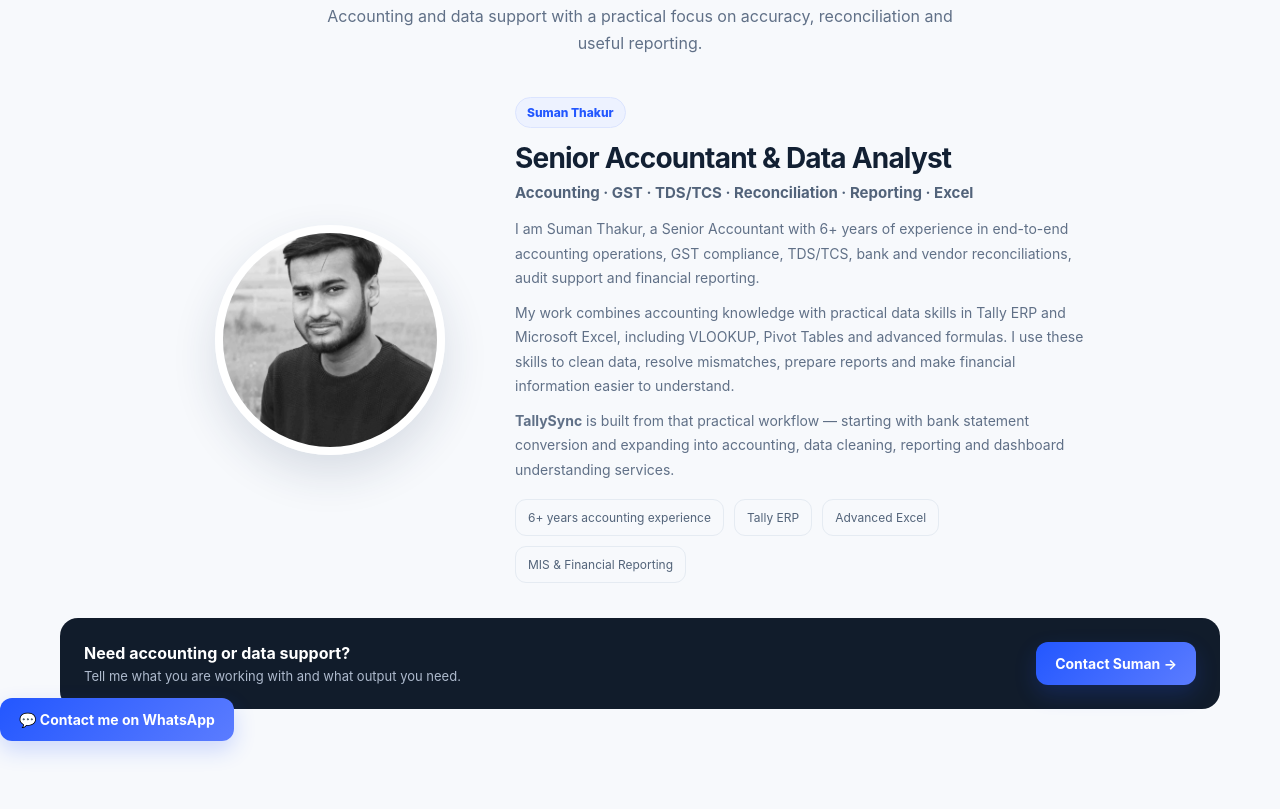
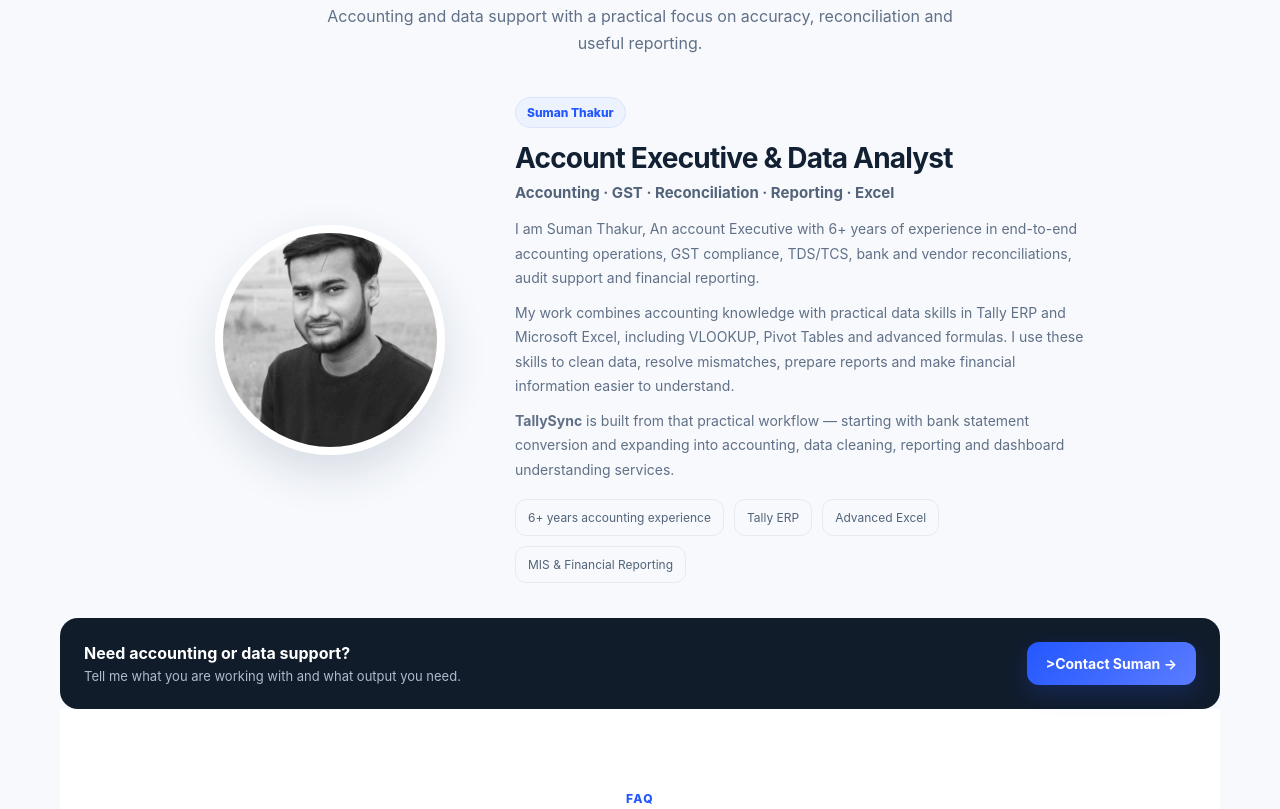
Before and after one commit to Sumanthakur8/TallySync, a plain HTML site: page index.html in a window 1280 px wide. Shown: the part 4531-5340 px from the top of the page. Drawn offline with Linux system fonts and the light colour scheme.

Commit message:
Revise profile details and contact information
Updated job title and description for Suman Thakur. Adjusted contact link for WhatsApp.

```diff
--- a/index.html
+++ b/index.html
@@ -153,16 +153,15 @@
     <div><img class="profile-photo" src="suman-thakur.jpg" alt="Suman Thakur, Data Analyst and Senior Accountant"></div>
     <div class="about-copy">
       <div class="about-tag">Suman Thakur</div>
-      <h3>Senior Accountant & Data Analyst</h3>
-      <div class="about-role">Accounting · GST · TDS/TCS · Reconciliation · Reporting · Excel</div>
-      <p>I am Suman Thakur, a Senior Accountant with 6+ years of experience in end-to-end accounting operations, GST compliance, TDS/TCS, bank and vendor reconciliations, audit support and financial reporting.</p>
+      <h3>Account Executive & Data Analyst</h3>
+      <div class="about-role">Accounting · GST · Reconciliation · Reporting · Excel</div>
+      <p>I am Suman Thakur, An account Executive with 6+ years of experience in end-to-end accounting operations, GST compliance, TDS/TCS, bank and vendor reconciliations, audit support and financial reporting.</p>
       <p>My work combines accounting knowledge with practical data skills in Tally ERP and Microsoft Excel, including VLOOKUP, Pivot Tables and advanced formulas. I use these skills to clean data, resolve mismatches, prepare reports and make financial information easier to understand.</p>
       <p><strong>TallySync</strong> is built from that practical workflow — starting with bank statement conversion and expanding into accounting, data cleaning, reporting and dashboard understanding services.</p>
       <div class="about-stats"><span class="about-stat">6+ years accounting experience</span><span class="about-stat">Tally ERP</span><span class="about-stat">Advanced Excel</span><span class="about-stat">MIS & Financial Reporting</span></div>
     </div>
   </div>
-  <div class="contact-box"><div><strong>Need accounting or data support?</strong><p>Tell me what you are working with and what output you need.</p></div><a class="btn primary" href="mailto:sumanthakur9661@gmail.com">Contact Suman →</a></div>
-</div><a class="btn primary about-contact" href="https://wa.me/919661905883" target="_blank" rel="noopener">💬 Contact me on WhatsApp</a></section>
+  <div class="contact-box"><div><strong>Need accounting or data support?</strong><p>Tell me what you are working with and what output you need.</p></div><a class="btn primary" href="https://wa.me/919661905883" target="_blank" rel="noopener">>Contact Suman →</a></div>
 
 <section id="faq" class="section white"><div class="container"><div class="center"><div class="kicker">FAQ</div><h2>Questions, answered.</h2></div><div class="faq">
 <details open><summary>What kind of PDF should I upload?</summary><p>Use a bank-generated digital PDF downloaded from internet banking, a banking app, or email. Scanned image-only statements need OCR and are not handled by this browser-only demo.</p></details>
```
